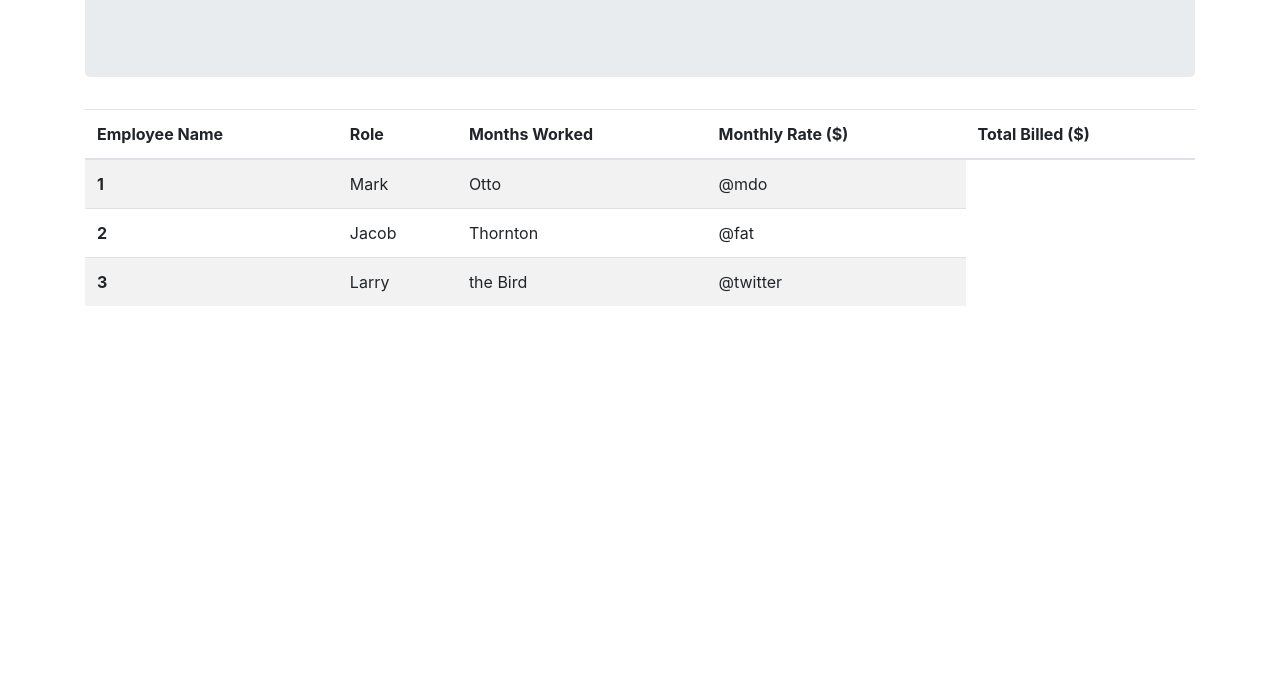
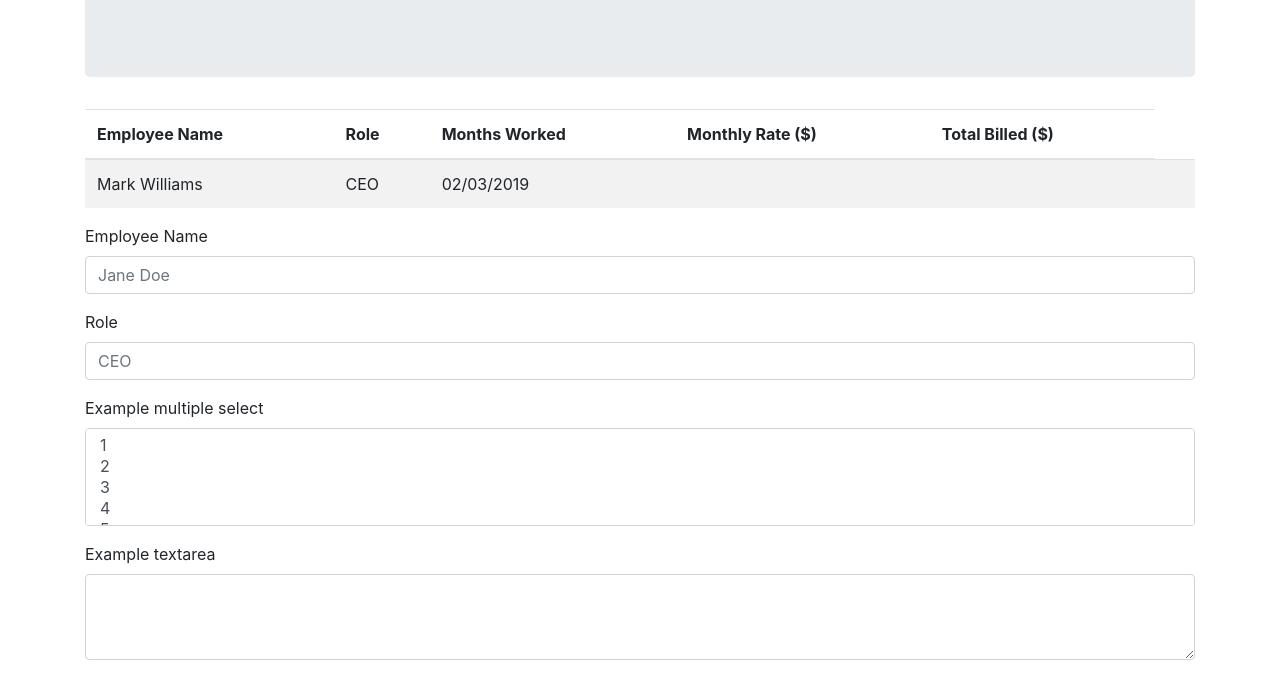
Before and after one commit to tbrandonhowell/20190126_Class_Project, a plain HTML site: page index.html in a window 1280 px wide. Shown: the part 147-823 px from the top of the page. Before the commit the page ends 800 px from the top, so only its background shows below. Drawn offline with nearby package versions, Linux system fonts and the light colour scheme.

Commit message:
moved js file

```diff
--- a/index.html
+++ b/index.html
@@ -7,10 +7,12 @@
     <meta http-equiv="X-UA-Compatible" content="ie=edge">
     <title>Employee Data</title>
 
-    <link rel="stylesheet" href="https://stackpath.bootstrapcdn.com/bootstrap/4.1.3/css/bootstrap.min.css" >
+    <link rel="stylesheet" href="https://stackpath.bootstrapcdn.com/bootstrap/4.1.3/css/bootstrap.min.css">
 
     <script src="https://cdnjs.cloudflare.com/ajax/libs/jquery/3.2.1/jquery.min.js">
     </script>
+
+    <script src="https://www.gstatic.com/firebasejs/5.8.1/firebase.js"></script>
 
     <script src="js.js"></script>
 
@@ -36,27 +38,42 @@
             </thead>
             <tbody>
                 <tr>
-                    <th scope="row">1</th>
-                    <td>Mark</td>
-                    <td>Otto</td>
-                    <td>@mdo</td>
-                </tr>
-                <tr>
-                    <th scope="row">2</th>
-                    <td>Jacob</td>
-                    <td>Thornton</td>
-                    <td>@fat</td>
-                </tr>
-                <tr>
-                    <th scope="row">3</th>
-                    <td>Larry</td>
-                    <td>the Bird</td>
-                    <td>@twitter</td>
+                    <td id="name">Mark Williams</td>
+                    <td id="role">CEO</td>
+                    <td id="startDate">02/03/2019</td>
+                    <td id="months"></td>
+                    <td id="rate"></td>
+                    <td id="total"></td>
                 </tr>
             </tbody>
         </table>
+        <form>
+            <div class="form-group">
+                <label for="Employee Name">Employee Name</label>
+                <input type="input" class="form-control" id="name-input" placeholder="Jane Doe">
+            </div>
+            <div class="form-group">
+                <label for="Role">Role</label>
+                <input type="input" class="form-control" id="role-input" placeholder="CEO">
+            </div>
+            <div class="form-group">
+                <label for="exampleFormControlSelect2">Example multiple select</label>
+                <select multiple class="form-control" id="exampleFormControlSelect2">
+                    <option>1</option>
+                    <option>2</option>
+                    <option>3</option>
+                    <option>4</option>
+                    <option>5</option>
+                </select>
+            </div>
+            <div class="form-group">
+                <label for="exampleFormControlTextarea1">Example textarea</label>
+                <textarea class="form-control" id="exampleFormControlTextarea1" rows="3"></textarea>
+            </div>
+        </form>
 
-        <script src="https://www.gstatic.com/firebasejs/5.8.1/firebase.js"></script>
+
+
 
 
 
```
